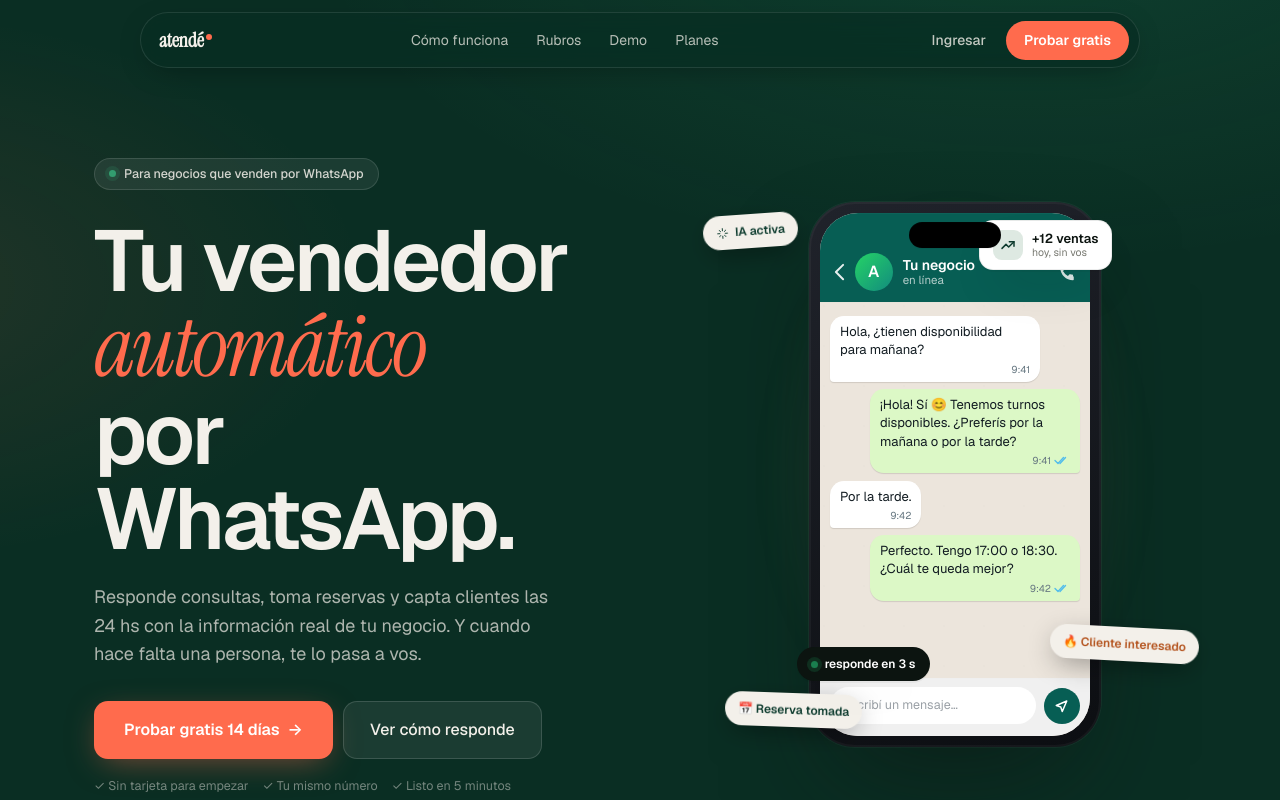
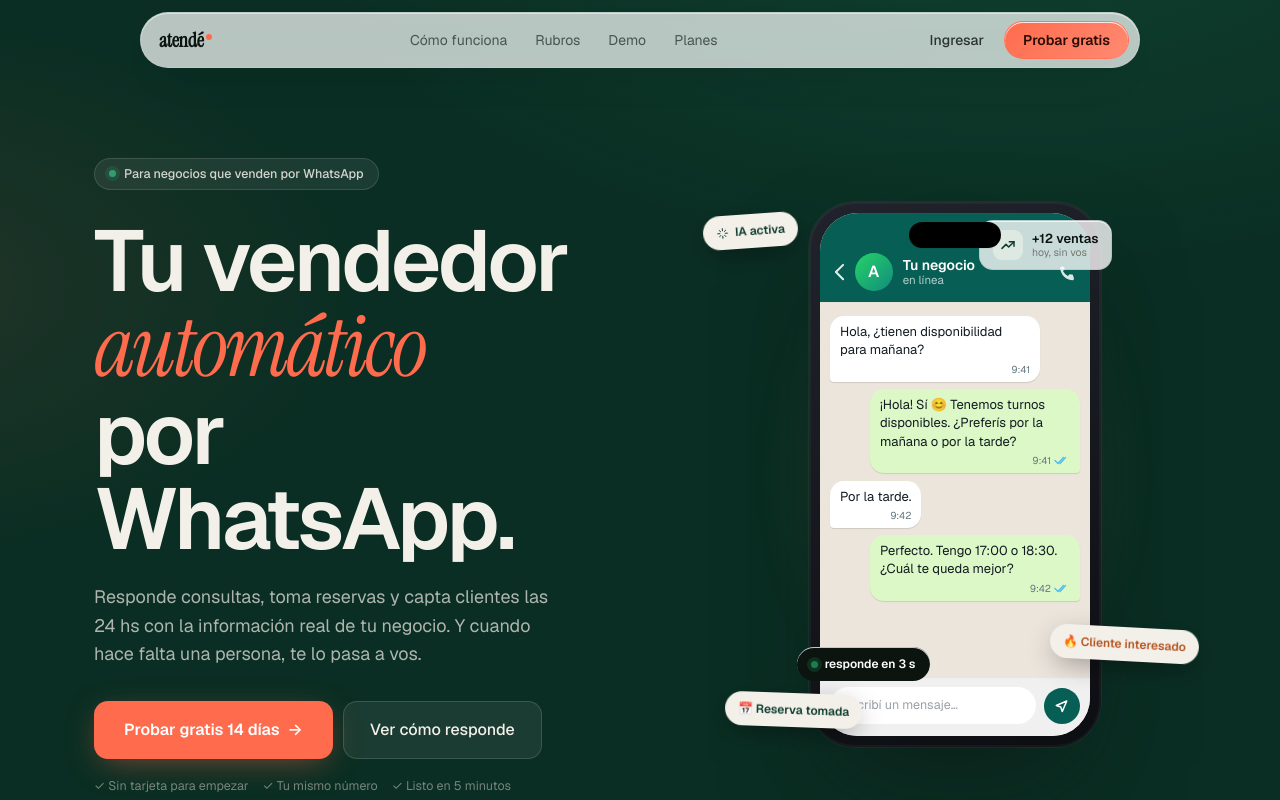
Before and after one commit to Nico-Pastorino/whatsapp-agente, a Next.js app: page / in a window 1280 px wide. Shown: the top 800 px of the page. Built offline with nearby package versions, Linux system fonts and the light colour scheme.

Commit message:
feat: liquid glass app redesign

```diff
--- a/src/app/globals.css
+++ b/src/app/globals.css
@@ -5,11 +5,11 @@
 :root {
   color-scheme: light;
 
-  --bg:           #f3f0ea;
-  --bg-grain:     #ece8df;
-  --bg-elev:      #fdfbf6;
-  --surface:      #ffffff;
-  --surface-2:    #f8f5ee;
+  --bg:           #eef3ef;
+  --bg-grain:     #e4eee8;
+  --bg-elev:      #fbfffc;
+  --surface:      rgba(255,255,255,0.78);
+  --surface-2:    rgba(255,255,255,0.52);
   --ink:          #0c1410;
   --ink-2:        #2a3331;
   --ink-3:        #4a534f;
@@ -42,9 +42,11 @@
   --feature-fg:      #f3f0ea;
   --feature-fg-dim:  rgba(255,255,255,0.65);
 
-  --shadow-1: 0 1px 0 rgba(12,20,16,0.04), 0 1px 2px rgba(12,20,16,0.04);
-  --shadow-2: 0 1px 0 rgba(12,20,16,0.04), 0 8px 24px -8px rgba(12,20,16,0.10);
-  --shadow-3: 0 2px 0 rgba(12,20,16,0.04), 0 24px 48px -16px rgba(12,20,16,0.18);
+  --shadow-1: 0 1px 0 rgba(255,255,255,0.65) inset, 0 8px 22px -18px rgba(12,20,16,0.22);
+  --shadow-2: 0 1px 0 rgba(255,255,255,0.72) inset, 0 18px 42px -24px rgba(12,20,16,0.24);
+  --shadow-3: 0 1px 0 rgba(255,255,255,0.76) inset, 0 30px 70px -34px rgba(12,20,16,0.34);
+  --shadow-float: 0 18px 46px -24px rgba(0,0,0,0.32);
+  --ease-ios: cubic-bezier(.2,.9,.2,1);
 
   --radius-xs: 6px;
   --radius-sm: 10px;
@@ -64,11 +66,11 @@
 :root[data-theme="dark"] {
   color-scheme: dark;
 
-  --bg:           #0f1411;
-  --bg-grain:     #131915;
-  --bg-elev:      #161c18;
-  --surface:      #171d19;
-  --surface-2:    #1f2620;
+  --bg:           #070b09;
+  --bg-grain:     #0b1210;
+  --bg-elev:      #101816;
+  --surface:      rgba(22, 31, 28, 0.64);
+  --surface-2:    rgba(255, 255, 255, 0.055);
   --ink:          #eef1ea;
   --ink-2:        #d2d7cf;
   --ink-3:        #a9afa6;
@@ -100,9 +102,10 @@
   --feature-fg:      #eef1ea;
   --feature-fg-dim:  rgba(255, 255, 255, 0.62);
 
-  --shadow-1: 0 1px 0 rgba(0,0,0,0.30), 0 1px 2px rgba(0,0,0,0.40);
-  --shadow-2: 0 1px 0 rgba(0,0,0,0.30), 0 8px 24px -8px rgba(0,0,0,0.55);
-  --shadow-3: 0 2px 0 rgba(0,0,0,0.30), 0 24px 48px -16px rgba(0,0,0,0.65);
+  --shadow-1: 0 1px 0 rgba(255,255,255,0.08) inset, 0 10px 30px -24px rgba(0,0,0,0.75);
+  --shadow-2: 0 1px 0 rgba(255,255,255,0.10) inset, 0 18px 54px -28px rgba(0,0,0,0.78);
+  --shadow-3: 0 1px 0 rgba(255,255,255,0.12) inset, 0 32px 84px -34px rgba(0,0,0,0.86);
+  --shadow-float: 0 24px 70px -34px rgba(0,0,0,0.82);
 }
 
 /* Red de seguridad: clases utilitarias hardcodeadas que algunos componentes
@@ -123,14 +126,17 @@
 
 /* ── Liquid glass (estilo iOS moderno) ─────────────────────── */
 :root {
-  --glass:        color-mix(in oklab, var(--surface) 72%, transparent);
-  --glass-strong: color-mix(in oklab, var(--surface) 86%, transparent);
+  --glass:        color-mix(in oklab, var(--surface) 78%, transparent);
+  --glass-strong: color-mix(in oklab, var(--surface) 92%, transparent);
+  --glass-soft:   color-mix(in oklab, var(--surface-2) 82%, transparent);
   --glass-border: color-mix(in oklab, var(--ink) 9%, transparent);
   --glass-glow:   rgba(255, 255, 255, 0.5);
+  --liquid-highlight: linear-gradient(135deg, rgba(255,255,255,.52), rgba(255,255,255,.12) 36%, transparent 64%);
 }
 :root[data-theme="dark"] {
   --glass-border: rgba(255, 255, 255, 0.09);
   --glass-glow:   rgba(255, 255, 255, 0.08);
+  --liquid-highlight: linear-gradient(135deg, rgba(255,255,255,.13), rgba(255,255,255,.04) 38%, transparent 68%);
 }
 
 /* Fondo ambiental: manchas de color suaves detrás del vidrio (solo en la app). */
@@ -147,9 +153,10 @@
   z-index: 0;
   pointer-events: none;
   background:
-    radial-gradient(560px 420px at 88% -6%, color-mix(in oklab, var(--green) 16%, transparent), transparent 65%),
-    radial-gradient(460px 360px at -10% 30%, color-mix(in oklab, var(--accent) 11%, transparent), transparent 62%),
-    radial-gradient(620px 460px at 55% 112%, color-mix(in oklab, var(--green) 9%, transparent), transparent 62%);
+    radial-gradient(680px 520px at 82% -8%, color-mix(in oklab, var(--green) 20%, transparent), transparent 66%),
+    radial-gradient(520px 420px at -12% 28%, color-mix(in oklab, var(--accent) 14%, transparent), transparent 62%),
+    radial-gradient(720px 520px at 50% 112%, color-mix(in oklab, var(--green) 12%, transparent), transparent 64%),
+    linear-gradient(180deg, color-mix(in oklab, var(--bg-grain) 45%, transparent), var(--bg));
 }
 :root[data-theme] body > * { position: relative; z-index: 1; }
 
@@ -159,7 +166,9 @@
 body {
   font-family: var(--font-sans);
   font-feature-settings: 'ss01', 'cv11';
-  background: var(--bg);
+  background:
+    radial-gradient(circle at 12px 12px, rgba(255,255,255,0.045) 1px, transparent 1.5px) 0 0 / 24px 24px,
+    var(--bg);
   color: var(--ink);
   -webkit-font-smoothing: antialiased;
   text-rendering: optimizeLegibility;
@@ -173,11 +182,135 @@
 /* ── Atendé utility classes ────────────────────────────────── */
 .atd-card {
   background: var(--glass);
+  backdrop-filter: blur(24px) saturate(1.65);
+  -webkit-backdrop-filter: blur(24px) saturate(1.65);
+  border: 1px solid var(--glass-border);
+  border-radius: 26px;
+  box-shadow: inset 0 1px 0 var(--glass-glow), var(--shadow-2);
+  position: relative;
+  overflow: hidden;
+}
+.atd-card::before {
+  content: "";
+  position: absolute;
+  inset: 0;
+  pointer-events: none;
+  background: var(--liquid-highlight);
+  opacity: .42;
+}
+.atd-card > * { position: relative; z-index: 1; }
+
+.liquid-shell {
+  min-height: 100%;
+  background: transparent;
+  color: var(--ink);
+}
+
+.liquid-scroll {
+  height: 100%;
+  overflow-y: auto;
+  background: transparent;
+  scrollbar-gutter: stable;
+}
+
+.liquid-container {
+  width: 100%;
+  max-width: 1120px;
+  margin: 0 auto;
+  padding: 18px 18px 112px;
+}
+@media (min-width: 768px) {
+  .liquid-container { padding: 26px 28px 96px; }
+}
+
+.liquid-card {
+  background: var(--glass);
+  border: 1px solid var(--glass-border);
+  border-radius: 28px;
+  box-shadow: inset 0 1px 0 var(--glass-glow), var(--shadow-2);
+  backdrop-filter: blur(28px) saturate(1.7);
+  -webkit-backdrop-filter: blur(28px) saturate(1.7);
+  position: relative;
+  overflow: hidden;
+}
+.liquid-card::before {
+  content: "";
+  position: absolute;
+  inset: 0;
+  background: var(--liquid-highlight);
+  opacity: .38;
+  pointer-events: none;
+}
+.liquid-card > * { position: relative; z-index: 1; }
+
+.liquid-panel {
+  background: var(--glass-soft);
+  border: 1px solid var(--glass-border);
+  border-radius: 22px;
+  backdrop-filter: blur(20px) saturate(1.55);
+  -webkit-backdrop-filter: blur(20px) saturate(1.55);
+  box-shadow: inset 0 1px 0 var(--glass-glow);
+}
+
+.liquid-action {
+  display: inline-flex;
+  align-items: center;
+  justify-content: center;
+  gap: 8px;
+  min-height: 46px;
+  padding: 0 18px;
+  border-radius: 999px;
+  border: 1px solid var(--glass-border);
+  background: var(--glass-strong);
+  color: var(--ink);
+  font-family: var(--font-sans);
+  font-size: 14px;
+  font-weight: 650;
+  cursor: pointer;
+  box-shadow: inset 0 1px 0 var(--glass-glow), var(--shadow-1);
   backdrop-filter: blur(18px) saturate(1.5);
   -webkit-backdrop-filter: blur(18px) saturate(1.5);
+  transition: transform .16s var(--ease-ios), box-shadow .2s var(--ease-ios), background .2s var(--ease-ios), opacity .14s;
+  white-space: nowrap;
+}
+.liquid-action.primary {
+  background: linear-gradient(135deg, var(--green), var(--green-soft));
+  color: var(--on-green);
+  border-color: color-mix(in oklab, var(--green-soft) 38%, transparent);
+  box-shadow: inset 0 1px 0 rgba(255,255,255,.24), 0 16px 34px -18px color-mix(in oklab, var(--green) 70%, #000);
+}
+.liquid-action.accent {
+  background: linear-gradient(135deg, var(--accent), var(--accent-2));
+  color: var(--on-accent);
+  border-color: color-mix(in oklab, var(--accent) 38%, transparent);
+}
+@media (hover: hover) {
+  .liquid-action:hover:not(:disabled) { transform: translateY(-2px); box-shadow: inset 0 1px 0 var(--glass-glow), var(--shadow-float); }
+}
+.liquid-action:active:not(:disabled) { transform: scale(.98); }
+.liquid-action:disabled { opacity: .48; cursor: not-allowed; }
+
+.liquid-icon {
+  width: 42px;
+  height: 42px;
+  border-radius: 16px;
+  display: inline-flex;
+  align-items: center;
+  justify-content: center;
+  background: var(--glass-soft);
   border: 1px solid var(--glass-border);
-  border-radius: 22px;
-  box-shadow: inset 0 1px 0 var(--glass-glow), 0 10px 30px -14px rgba(0, 0, 0, 0.22);
+  box-shadow: inset 0 1px 0 var(--glass-glow);
+  color: var(--ink);
+  flex-shrink: 0;
+}
+
+.liquid-grid {
+  display: grid;
+  gap: 14px;
+}
+@media (min-width: 760px) {
+  .liquid-grid.cols-2 { grid-template-columns: repeat(2, minmax(0, 1fr)); }
+  .liquid-grid.cols-3 { grid-template-columns: repeat(3, minmax(0, 1fr)); }
 }
 
 .atd-pill {
@@ -200,7 +333,7 @@
   border-radius: 999px;
   font-weight: 500; font-size: 15px; font-family: var(--font-sans);
   border: 1px solid transparent; cursor: pointer;
-  transition: transform .12s, opacity .12s;
+  transition: transform .16s var(--ease-ios), opacity .12s, box-shadow .2s var(--ease-ios), background .2s var(--ease-ios);
   white-space: nowrap;
 }
 .atd-btn:hover:not(:disabled) { transform: translateY(-1px); }
@@ -213,7 +346,7 @@
 .atd-btn.primary { background: var(--ink); color: var(--bg); }
 .atd-btn.green   { background: var(--green); color: var(--on-green); }
 .atd-btn.accent  { background: var(--accent); color: var(--on-accent); }
-.atd-btn.ghost   { background: var(--glass); color: var(--ink); border-color: var(--glass-border); backdrop-filter: blur(10px); -webkit-backdrop-filter: blur(10px); }
+.atd-btn.ghost   { background: var(--glass); color: var(--ink); border-color: var(--glass-border); backdrop-filter: blur(16px) saturate(1.4); -webkit-backdrop-filter: blur(16px) saturate(1.4); box-shadow: inset 0 1px 0 var(--glass-glow); }
 .atd-btn.lg      { height: 52px; padding: 0 22px; font-size: 16px; }
 .atd-btn.sm      { height: 34px; padding: 0 12px; font-size: 13px; }
 
@@ -279,20 +412,21 @@
 
 .atd-input {
   width: 100%; border: 1px solid var(--glass-border);
-  border-radius: 14px; padding: 10px 14px;
+  border-radius: 18px; padding: 12px 15px;
   font-size: 14px; font-family: var(--font-sans);
   background: var(--glass); color: var(--ink);
-  backdrop-filter: blur(10px);
-  -webkit-backdrop-filter: blur(10px);
-  outline: none; transition: border-color .15s;
+  backdrop-filter: blur(16px) saturate(1.35);
+  -webkit-backdrop-filter: blur(16px) saturate(1.35);
+  outline: none; transition: border-color .15s, box-shadow .15s, background .15s;
 }
-.atd-input:focus { border-color: var(--green-soft); }
+.atd-input:focus { border-color: var(--green-soft); box-shadow: 0 0 0 4px color-mix(in oklab, var(--green) 18%, transparent); background: var(--glass-strong); }
 .atd-input::placeholder { color: var(--muted); }
 
 /* ── Page header ───────────────────────────────────────────── */
 .page-header {
-  padding: 18px 20px 12px;
+  padding: 0 2px 18px;
   display: flex; justify-content: space-between; align-items: flex-end;
+  gap: 14px;
 }
 .page-sub {
   font-family: var(--font-mono); font-size: 11px;
@@ -302,6 +436,9 @@
   font-family: var(--font-sans); font-size: 24px;
   font-weight: 750;
   line-height: 1.12; letter-spacing: 0; margin: 0;
+}
+@media (min-width: 768px) {
+  .page-title { font-size: 30px; }
 }
 
 /* ── Avatar ────────────────────────────────────────────────── */
@@ -324,29 +461,41 @@
 /* ── Mobile tab bar ────────────────────────────────────────── */
 .atd-tabbar {
   display: grid; grid-template-columns: repeat(5, 1fr);
-  margin: 6px 14px calc(10px + env(safe-area-inset-bottom));
+  margin: 6px 12px calc(10px + env(safe-area-inset-bottom));
   padding: 7px 6px;
   background: var(--glass-strong);
   backdrop-filter: blur(22px) saturate(1.6);
   -webkit-backdrop-filter: blur(22px) saturate(1.6);
   border: 1px solid var(--glass-border);
-  border-radius: 28px;
+  border-radius: 30px;
   box-shadow: inset 0 1px 0 var(--glass-glow), 0 12px 32px -12px rgba(0, 0, 0, 0.3);
 }
 .atd-tab {
   display: flex; flex-direction: column; align-items: center; gap: 2px;
   font-size: 10px; font-family: var(--font-sans); color: var(--muted);
-  cursor: pointer; transition: color .15s;
+  border: 0;
+  background: transparent;
+  cursor: pointer; transition: color .15s, transform .14s var(--ease-ios);
+  min-width: 0;
 }
+.atd-tab:active { transform: scale(.96); }
 .atd-tab.active { color: var(--ink); }
 .atd-tab .tab-ic {
-  width: 28px; height: 28px; border-radius: 999px;
+  width: 32px; height: 32px; border-radius: 999px;
   display: flex; align-items: center; justify-content: center;
   transition: background .15s, color .15s;
 }
-.atd-tab.active .tab-ic { background: var(--surface); color: var(--ink); border: 1px solid var(--hairline-2); }
+.atd-tab.active .tab-ic { background: var(--glass-strong); color: var(--ink); border: 1px solid var(--glass-border); box-shadow: inset 0 1px 0 var(--glass-glow), var(--shadow-1); }
 .atd-tab.center .tab-ic { background: transparent; color: inherit; }
 .atd-tab.center.active .tab-ic { background: var(--accent); color: var(--on-accent); border-color: transparent; }
+
+@media (prefers-reduced-motion: no-preference) {
+  .liquid-enter { animation: liquid-enter .42s var(--ease-ios) both; }
+}
+@keyframes liquid-enter {
+  from { opacity: 0; transform: translateY(10px) scale(.985); filter: blur(5px); }
+  to { opacity: 1; transform: none; filter: blur(0); }
+}
 
 /* ── Landing: animaciones y microinteracciones ─────────────── */
 
--- a/src/app/page.tsx
+++ b/src/app/page.tsx
@@ -90,30 +90,30 @@
 
 export default function HomePage() {
   return (
-    <main style={{ background: "var(--bg)", color: "var(--ink)", minHeight: "100vh", overflowX: "hidden" }}>
+    <main className="liquid-shell" style={{ color: "var(--ink)", minHeight: "100vh", overflowX: "hidden" }}>
 
       {/* ── Nav sticky global (píldora oscura, funciona sobre ambos fondos) ── */}
       <nav style={{ position: "sticky", top: 0, zIndex: 100, padding: "12px 12px 0", marginBottom: -68 }}>
         <div className="lp-nav" style={{
           maxWidth: 1000, margin: "0 auto", padding: "0 10px 0 18px", height: 56,
           display: "flex", alignItems: "center", justifyContent: "space-between",
-          background: "rgba(10,46,35,0.78)",
-          backdropFilter: "blur(16px) saturate(1.3)", WebkitBackdropFilter: "blur(16px) saturate(1.3)",
+          background: "var(--glass-strong)",
+          backdropFilter: "blur(26px) saturate(1.6)", WebkitBackdropFilter: "blur(26px) saturate(1.6)",
           border: "1px solid rgba(255,255,255,0.10)", borderRadius: 999,
-          boxShadow: "0 8px 32px -12px rgba(0,0,0,0.4)",
+          boxShadow: "inset 0 1px 0 var(--glass-glow), var(--shadow-float)",
         }}>
-          <BrandWordmark size={20} color="#f3f0ea" />
-          <div className="hidden md:flex" style={{ gap: 28, fontSize: 14, color: "rgba(243,240,234,0.75)" }}>
+          <BrandWordmark size={20} color="var(--ink)" />
+          <div className="hidden md:flex" style={{ gap: 28, fontSize: 14, color: "var(--ink-3)" }}>
             <a href="#como-funciona" className="lp-navlink" style={{ color: "inherit", textDecoration: "none" }}>Cómo funciona</a>
             <a href="#rubros" className="lp-navlink" style={{ color: "inherit", textDecoration: "none" }}>Rubros</a>
             <a href="#demo" className="lp-navlink" style={{ color: "inherit", textDecoration: "none" }}>Demo</a>
             <a href="#planes" className="lp-navlink" style={{ color: "inherit", textDecoration: "none" }}>Planes</a>
           </div>
           <div style={{ display: "flex", gap: 6, alignItems: "center" }}>
-            <Link href="/login" className="lp-btn hidden min-[420px]:inline-flex" style={{ padding: "8px 14px", fontSize: 14, fontWeight: 500, color: "rgba(243,240,234,0.8)", textDecoration: "none", borderRadius: 999 }}>
+            <Link href="/login" className="lp-btn hidden min-[420px]:inline-flex" style={{ padding: "8px 14px", fontSize: 14, fontWeight: 500, color: "var(--ink-2)", textDecoration: "none", borderRadius: 999 }}>
               Ingresar
             </Link>
-            <Link href="/signup" className="lp-btn" style={{ padding: "9px 18px", fontSize: 14, fontWeight: 600, background: "var(--accent)", color: "#fff", borderRadius: 999, textDecoration: "none" }}>
+            <Link href="/signup" className="liquid-action accent" style={{ minHeight: 38, padding: "0 18px", fontSize: 14, textDecoration: "none" }}>
               Probar gratis
             </Link>
           </div>
```
Also changed, not shown: src/components/ConnectionGate.tsx (+20 -18 lines), src/components/ConversationList.tsx (+18 -15 lines), src/components/ConversationPanel.tsx (+12 -10 lines), src/components/DashboardContentShell.tsx (+3 -4 lines), src/components/DashboardSidebar.tsx (+28 -22 lines), src/components/HomeScreen.tsx (+62 -69 lines), src/components/TeamManagement.tsx (+16 -2 lines), src/components/public/AuthShell.tsx (+4 -6 lines), 1 other file (tests, documents, lock files or other folders).
